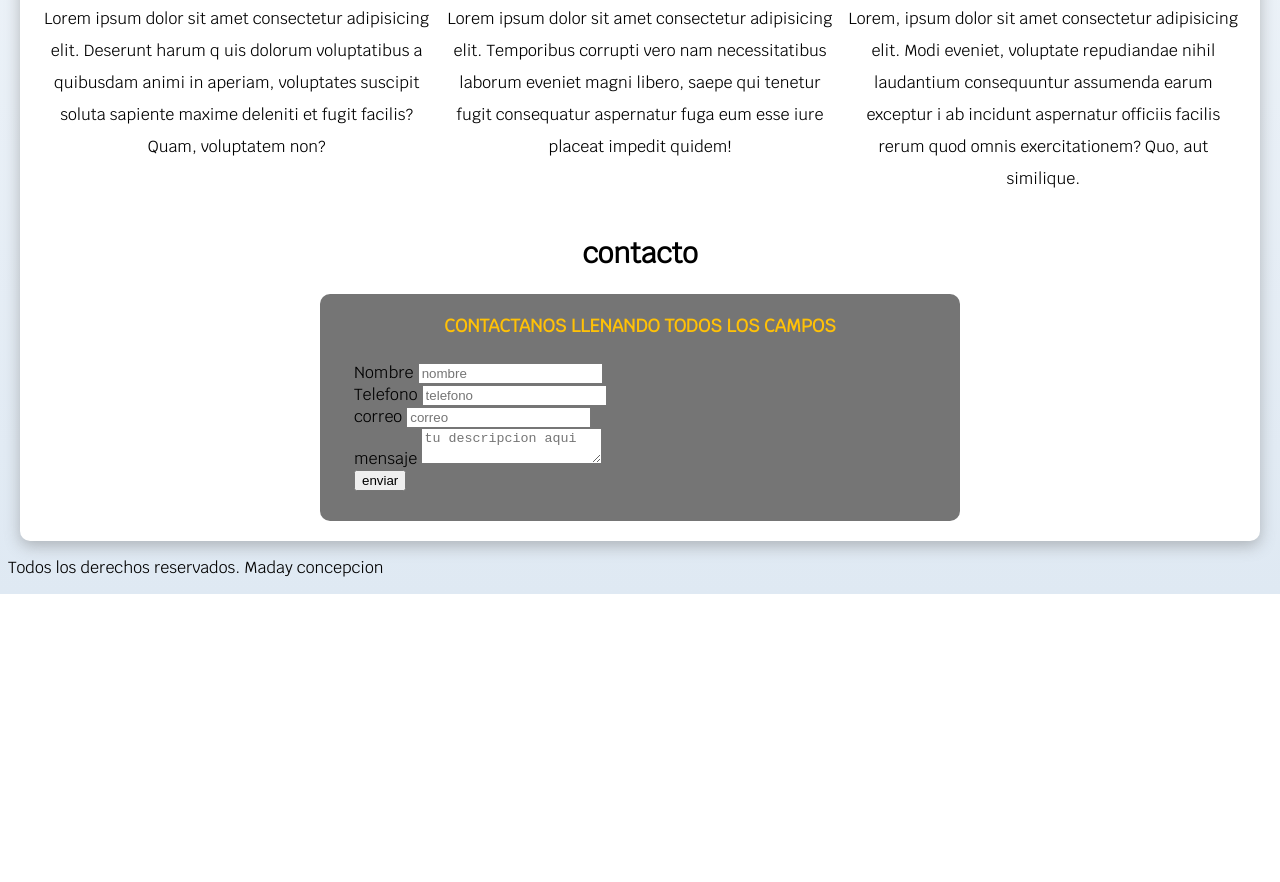
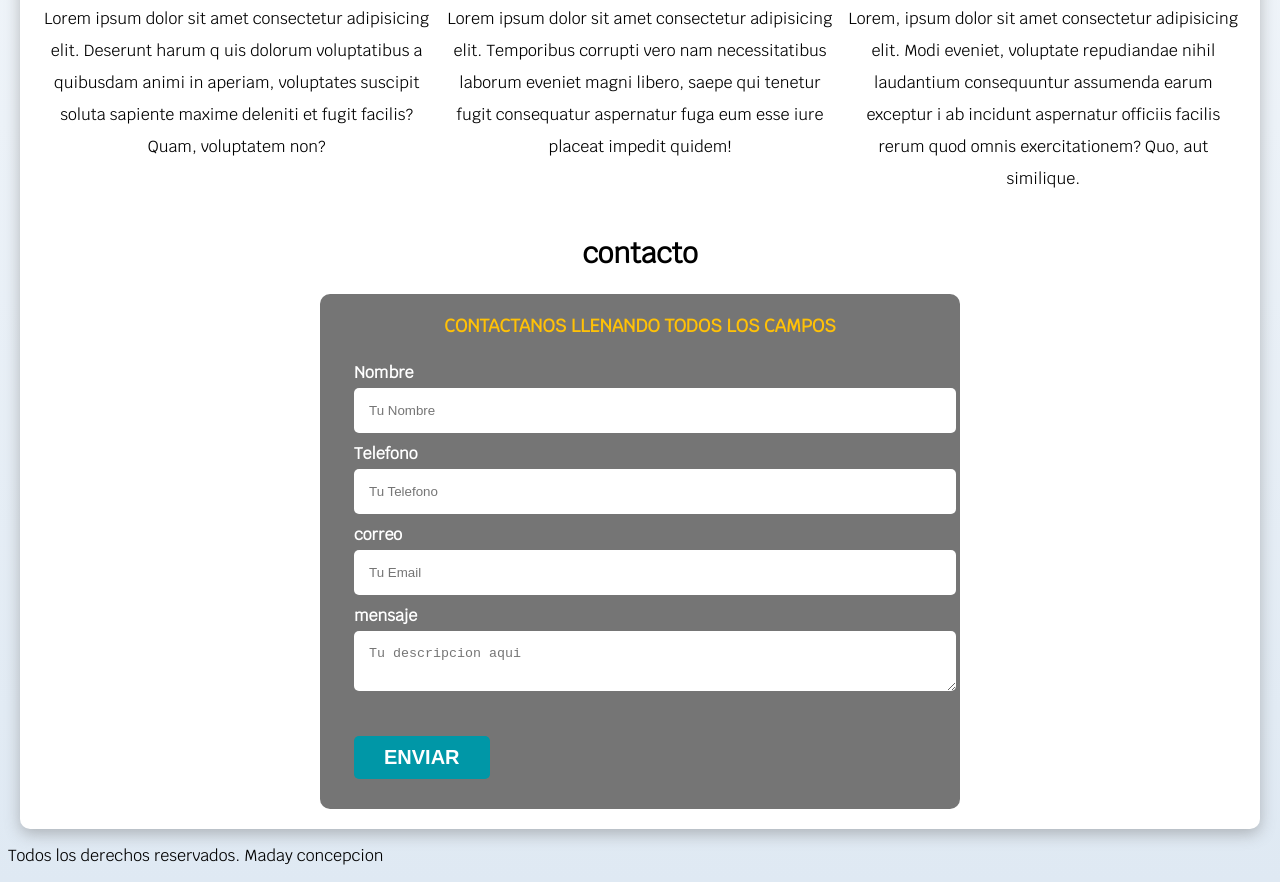
Before and after one commit to madaycg/freelancer-site, a plain HTML site: page index.html in a window 1280 px wide. Shown: the part 982-1864 px from the top of the page. Before the commit the page ends 1576 px from the top, so only its background shows below. Drawn offline with Linux system fonts and the light colour scheme.

Commit message:
Revert "Revert "cambios""
This reverts commit 8a8dea383da9d7693ac248cf4f1dcc4cced18bb2.

```diff
--- a/css/style.css
+++ b/css/style.css
@@ -12,6 +12,7 @@
 html {
     font-size: 62.5%;
     box-sizing: inherit;
+
 }
 *, *:before, *:after {
      box-sizing: inherit;
@@ -40,6 +41,7 @@ body {
     border-radius: .5rem;
     width: 90%;
     text-align: center;
+    border: none;
 
 }
 
@@ -47,6 +49,11 @@ body {
     .boton {
         width: auto;
     }
+
+}
+
+.boton:hover {
+    cursor: pointer;
 
 }
 
@@ -199,3 +206,26 @@ h1,h2,h3 {
    color: var(--primario);
 
 }
+
+.contenedor-campos {
+
+}
+
+.campo {
+    margin-bottom: 1rem;
+
+}
+
+.campo label {
+
+    color: var(--blanco);
+    font-weight: bold;
+    margin-bottom: .5rem;
+    display: block;
+}
+.input-text {
+    width: 100%;
+    border: none;
+    padding: 1.5rem;
+    border-radius: .5rem;
+}
--- a/index.html
+++ b/index.html
@@ -171,28 +171,28 @@
         <div class="campo">
 
           <label>Nombre</label>
-          <input type="text" placeholder="nombre" />
+          <input class="input-text" placeholder="Tu Nombre" />
         </div>
 
         <div class="campo">
           <label>Telefono</label>
-          <input type="tel" placeholder="telefono" />
+          <input class="input-text" type="tel" placeholder="Tu Telefono" />
         </div>
 
         <div class="campo">
           <label for="mail">correo</label>
-          <input type="email" placeholder="correo" id="mail" />
+          <input class="input-text" type="email" placeholder="Tu Email" id="mail" />
         </div>
 
         <div class="campo">
           <label>mensaje</label>
-          <textarea placeholder="tu descripcion aqui"></textarea>
+          <textarea class="input-text" placeholder="Tu descripcion aqui"></textarea>
       </div>
 
     </div>  <!-- .contenedor de los campos-->
 
       <div>
-        <input type="submit" value="enviar" />
+        <input class="boton" type="submit" value="enviar" />
       </div>
     </fieldset>
   </form>
```
